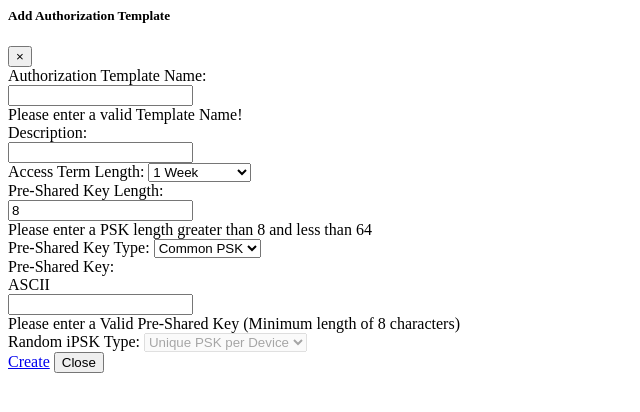
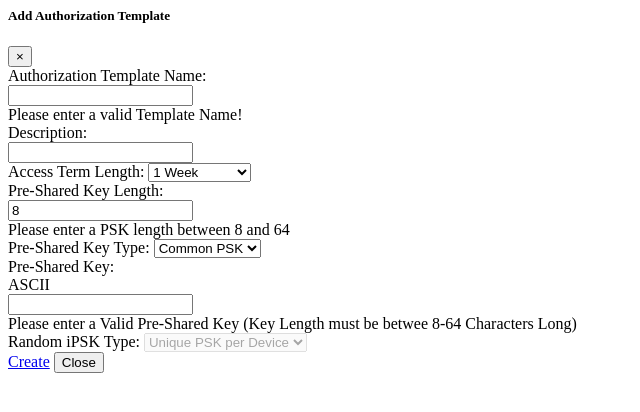
Before and after one commit to CiscoDevNet/iPSK-Manager, a PHP site: page /add.inc.php in a window 1280 px wide. Shown: the top 412 px of the page, without its empty margins (0-640 px from the left). Run offline with PHP 8.4, Linux system fonts and the light colour scheme.

Commit message:
Fixed Form Validation Script Bug

```diff
--- a/supportfiles/adminportals/modules/authz/add.inc.php
+++ b/supportfiles/adminportals/modules/authz/add.inc.php
@@ -74,8 +74,8 @@ $htmlbody = <<<HTML
 		</div>
 		<label class="font-weight-bold" for="pskLength">Pre-Shared Key Length:</label>
 		<div class="form-group input-group-sm font-weight-bold">
-			<input type="text" class="form-control shadow form-validation" validation-state="required" id="pskLength" value="8">
-			<div class="invalid-feedback">Please enter a PSK length greater than 8 and less than 64</div>
+			<input type="text" class="form-control shadow form-validation" validation-state="required" validation-minimum-length="1" validation-maximum-length="2" id="pskLength" value="8">
+			<div class="invalid-feedback">Please enter a PSK length between 8 and 64</div>
 		</div>
 		<div class="form-group input-group-sm font-weight-bold">
 			<label class="font-weight-bold" for="keyType">Pre-Shared Key Type:</label>
@@ -89,11 +89,11 @@ $htmlbody = <<<HTML
 			<div class="input-group-prepend shadow">
 				<span class="input-group-text font-weight-bold" id="basic-addon1">ASCII</span>
 			</div>
-			<input type="text" id="ciscoAVPairPSK" class="form-control shadow form-validation" validation-state="required" validation-minimum-length="8" validation-maximum-length="64" value="" aria-label="password" aria-describedby="basic-addon1" data-lpignore="true">
+			<input type="text" id="ciscoAVPairPSK" class="form-control shadow form-validation" validation-state="required" validation-minimum-length="8" validation-maximum-length="64" aria-label="password" aria-describedby="basic-addon1" data-lpignore="true">
 			<div class="input-group-append shadow">
 				<span class="input-group-text font-weight-bold" id="basic-addon1"><a id="generatepassword" data-command="generate" data-set="psk" href="#"><span id="passwordfeather" data-feather="shuffle"></span></a></span>
 			</div>
-			<div class="invalid-feedback">Please enter a Valid Pre-Shared Key (Minimum length of 8 characters)</div>
+			<div class="invalid-feedback">Please enter a Valid Pre-Shared Key (Key Length must be betwee 8-64 Characters Long)</div>
 		</div>
 		<div class="form-group input-group-sm font-weight-bold">
 			<label class="font-weight-bold" for="pskType">Random iPSK Type:</label>
@@ -125,6 +125,7 @@ $htmlbody = <<<HTML
 		if($("#ciscoAVPairPSK").val() == "Random"){
 			$("#ciscoAVPairPSK").val('');
 			$("#ciscoAVPairPSK").removeAttr('readonly');
+			$("#ciscoAVPairPSK").attr('validation-state', 'required');
 			$("#pskType").attr('disabled','true');
 			$("#pskMode").val('0');
 			$("#passwordfeather").attr('data-feather','shuffle');
@@ -132,6 +133,7 @@ $htmlbody = <<<HTML
 		}else if($("#ciscoAVPairPSK").val() != "Random"){
 			$("#ciscoAVPairPSK").val('Random');
 			$("#ciscoAVPairPSK").attr('readonly', 'readonly');
+			$("#ciscoAVPairPSK").attr('validation-state', 'special');
 			$("#pskType").removeAttr('disabled');
 			$("#pskMode").val('1');
 			$("#passwordfeather").attr('data-feather','slash');
```
